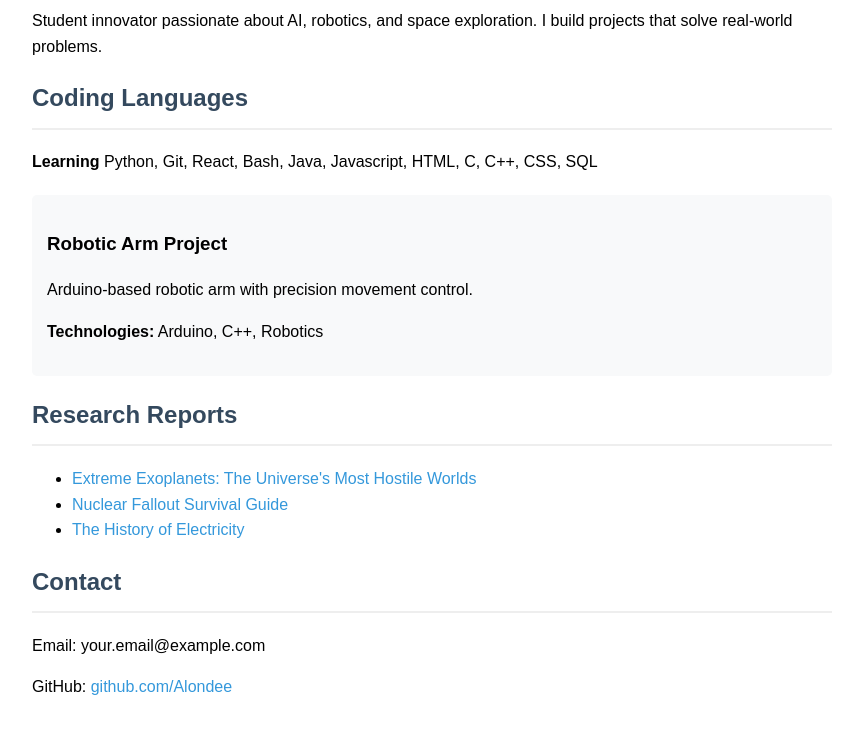
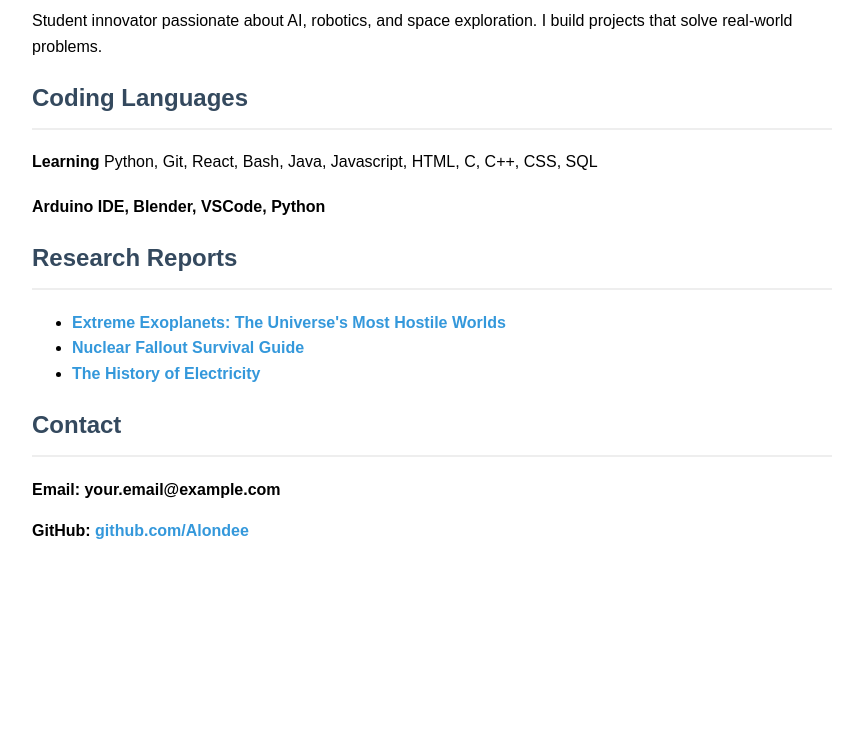
Before and after one commit to alondeee/alondeee.github.io, a plain HTML site: page index.html in a window 1280 px wide. Shown: the part 146-880 px from the top of the page, without its empty margins (208-1071 px from the left). After the commit the page ends 800 px from the top, so only its background shows below. Drawn offline with Linux system fonts and the light colour scheme.

Commit message:
Update index.html

```diff
--- a/index.html
+++ b/index.html
@@ -32,11 +32,11 @@
            <p><strong> Learning </strong> Python, Git, React, Bash, Java, Javascript, HTML, C, C++, CSS, SQL </p>
     </div>
 
-    <div class="project">
-        <h3>Robotic Arm Project</h3>
-        <p>Arduino-based robotic arm with precision movement control.</p>
-        <p><strong>Technologies:</strong> Arduino, C++, Robotics</p>
+    <div class=Tools>
+        <h3></h3>
+        <p><strong> Arduino IDE, Blender, VSCode, Python</p>
     </div>
+
 
     <h2>Research Reports</h2>
     <ul>
```
